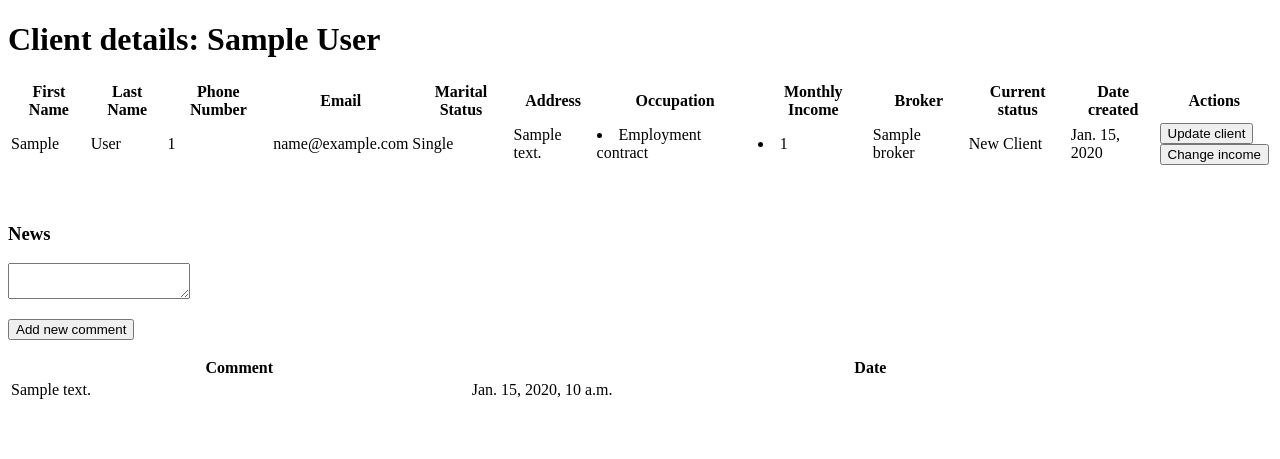
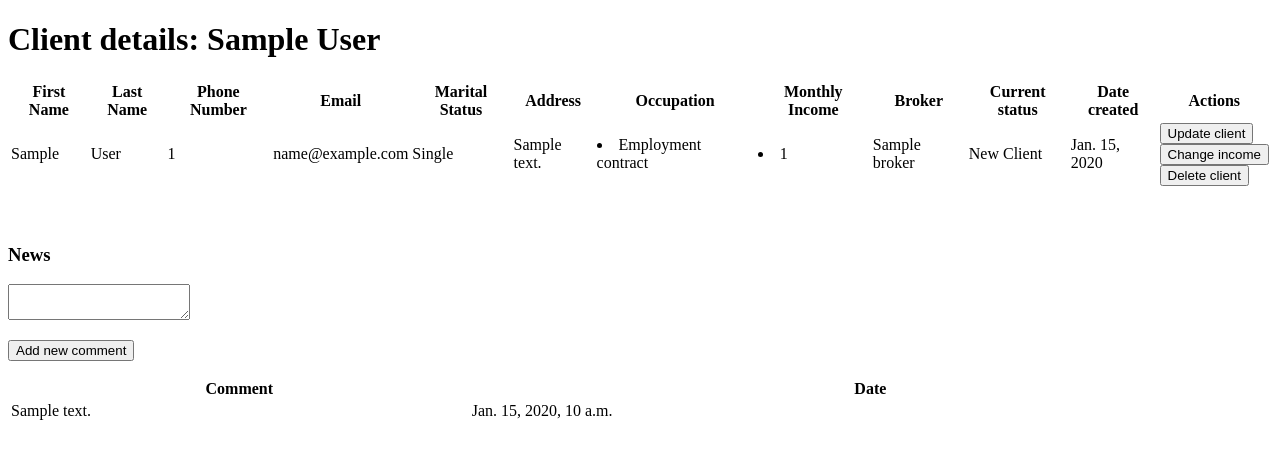
Before and after one commit to emillech/Loan-helper, a Django app: page /client_details/1/ in a window 1280 px wide. Shown: the top 459 px of the page. Run offline with Django 3.2, Linux system fonts and the light colour scheme; tables that the repository leaves empty hold one stand-in row (values such as "Sample post").

Commit message:
changes in clienta details, delete client added

```diff
--- a/loan_helper/forms.py
+++ b/loan_helper/forms.py
@@ -32,9 +32,3 @@ class UpdateClientForm(forms.ModelForm):
             'broker',
             'current_status'
         ]
-
-
-# class ClientOccupationForm(forms.ModelForm):
-#     class Meta:
-#         model = ClientOccupation
-#         fields = '__all__'
--- a/loan_helper/templates/client_details.html
+++ b/loan_helper/templates/client_details.html
@@ -47,6 +47,10 @@
     <td>
         <a href="/client_update/{{ client.id }}"> <input type="button" value="Update client"></a><br>
         <a href="/income/{{ client.id }}"> <input type="button" value="Change income"></a><br>
+        <form method="post">
+            {% csrf_token %}
+        <input type="submit" value="Delete client" name="delete_client"><br>
+        </form>
     </td>
   </tr>
 </table><br><br>
--- a/loan_helper/views.py
+++ b/loan_helper/views.py
@@ -1,5 +1,5 @@
 from django.http import HttpResponseRedirect
-from django.shortcuts import render
+from django.shortcuts import render, redirect
 from django.views import View
 from django.views.generic.edit import CreateView, UpdateView
 from django.views.generic import ListView, FormView
@@ -103,6 +103,11 @@ class ClientDetailsView(View):
             'client_occupation': client_occupation
         }
 
+        delete_client = request.POST.get('delete_client')
+        if delete_client:
+            client.delete()
+            return redirect('/all_clients/')
+
         return render(request, 'client_details.html', ctx)
 
 
```
